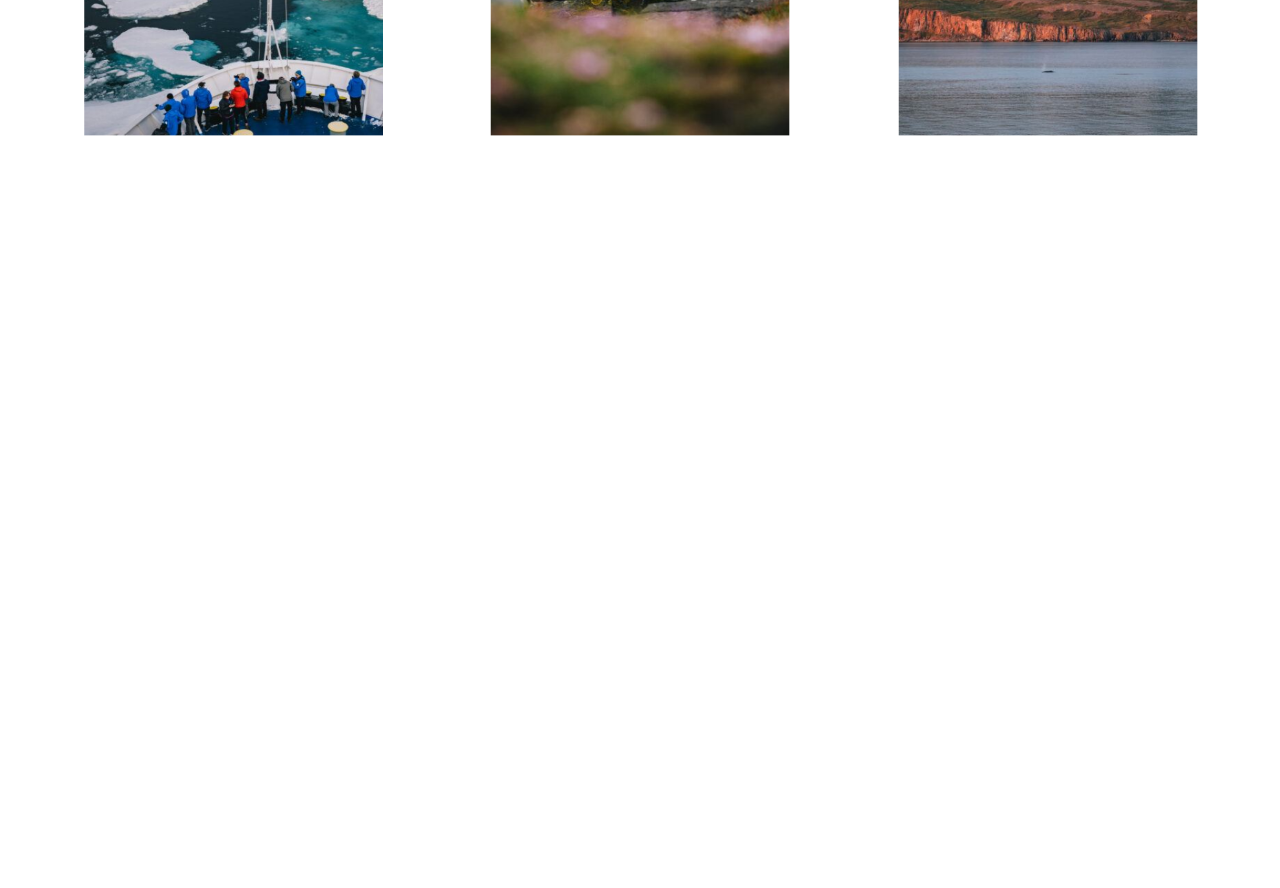
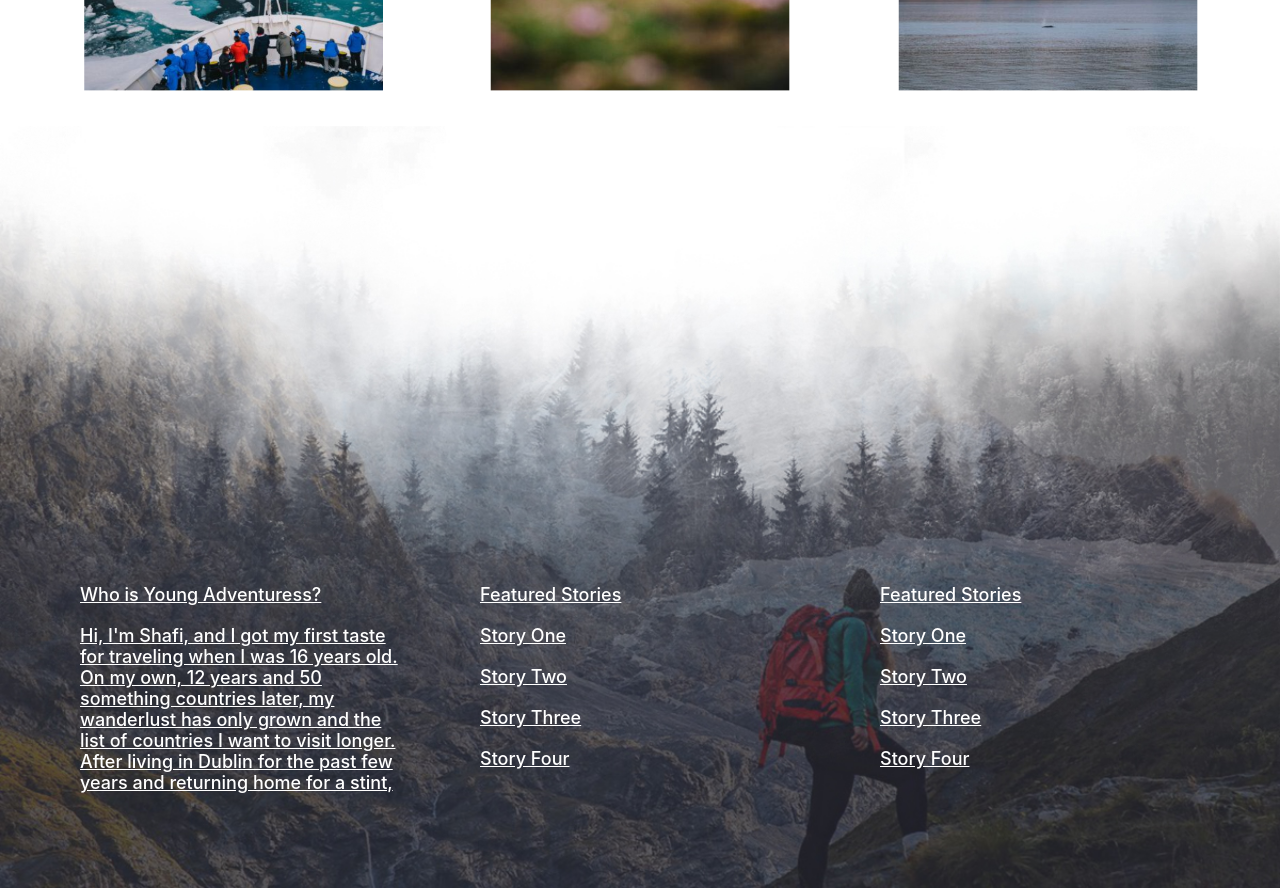
Before and after one commit to shafiar1111/TravelBlogFrontendReact, a React (Create React App) app: page / in a window 1280 px wide. Shown: the part 1460-2348 px from the top of the page. Before the commit the page ends 1631 px from the top, so only its background shows below. Built offline with nearby package versions, Linux system fonts and the light colour scheme.

Commit message:
Add more features

```diff
--- /dev/null
+++ b/src/Components/Footer/Footer.css
@@ -0,0 +1,42 @@
+.FooterContainer
+{
+    width:100%;
+    height: auto;
+
+}
+.FooterContainer
+{
+    position: relative;
+    display:flex;
+    justify-content: center;
+    align-items: center;
+    color:white;
+    width: 100%;
+    height: auto;
+}
+.FooterContainer .FooterNavContainer
+{
+    position:absolute;
+    display:flex;
+    justify-content: space-evenly;
+    align-items:start;
+    width: 100%;
+    height: auto;
+    margin-top:30%;
+}
+.FooterNavContainer h4
+{
+    font-weight: 500;
+    font-size:18px;
+    text-align: left;
+    margin-bottom:20px;
+}
+.FooterNavContainer .FooterSubContainerOne
+{
+    display: flex;
+    flex-direction: column;
+    justify-content: left;
+    align-items: left;
+    width:25%;
+    text-decoration: underline;
+}
--- a/src/Components/Footer/Footer.js
+++ b/src/Components/Footer/Footer.js
@@ -0,0 +1,35 @@
+import './Footer.css';
+import bg from '../../Assets/bg-footer.jpg';
+function Footer()
+{
+  return <div>
+    <div className="FooterContainer">
+        <img src={bg} width="100%" height="100%" />
+        <div className="FooterNavContainer">
+            <div className="FooterSubContainerOne">
+               <h4>Who is Young Adventuress?</h4>
+               <h4>Hi, I'm Shafi, and I got my first taste for traveling when I was 16 years old. On my own, 12 years and 50 something countries later, my wanderlust has only grown
+                 and the list of countries I want to visit longer.
+                 After living in Dublin for the past few years and returning home for a stint,
+                  </h4>
+            </div>
+            <div className="FooterSubContainerOne">
+               <h4>Featured Stories</h4>
+               <h4>Story One</h4>
+               <h4>Story Two</h4>
+               <h4>Story Three</h4>
+               <h4>Story Four</h4>
+            </div>
+            <div className="FooterSubContainerOne">
+               <h4>Featured Stories</h4>
+               <h4>Story One</h4>
+               <h4>Story Two</h4>
+               <h4>Story Three</h4>
+               <h4>Story Four</h4>
+            </div>
+        </div>
+    </div>
+  </div>
+}
+
+export default Footer;
--- a/src/Pages/Home.js
+++ b/src/Pages/Home.js
@@ -8,6 +8,7 @@ import './Home.css';
 import React from 'react';
 import LeafWithText from '../Components/LeafWithText/LeafWithText.js';
 import ThreeImageGallery from '../Components/ThreeImageGallery/ThreeImageGallery.js';
+import Footer from '../Components/Footer/Footer.js';
 
 function Home()
 {
@@ -15,9 +16,10 @@ function Home()
         <div>
             <Header/>
             <LeafWithText text="My recent adventures"/>
-            <ThreeImageGallery image1={img1} image2={img2} image3={img3} /> \
+            <ThreeImageGallery image1={img1} image2={img2} image3={img3} />
             <LeafWithText text="My favorite stories"/>
             <ThreeImageGallery image1={img1} image2={img2} image3={img3} />
+            <Footer/>
         </div>
     );
 }
--- a/src/index.css
+++ b/src/index.css
@@ -11,3 +11,9 @@ code {
   font-family: source-code-pro, Menlo, Monaco, Consolas, 'Courier New',
     monospace;
 }
+*
+{
+  margin:0;
+  padding:0;
+  overflow-x: hidden;
+}
```
